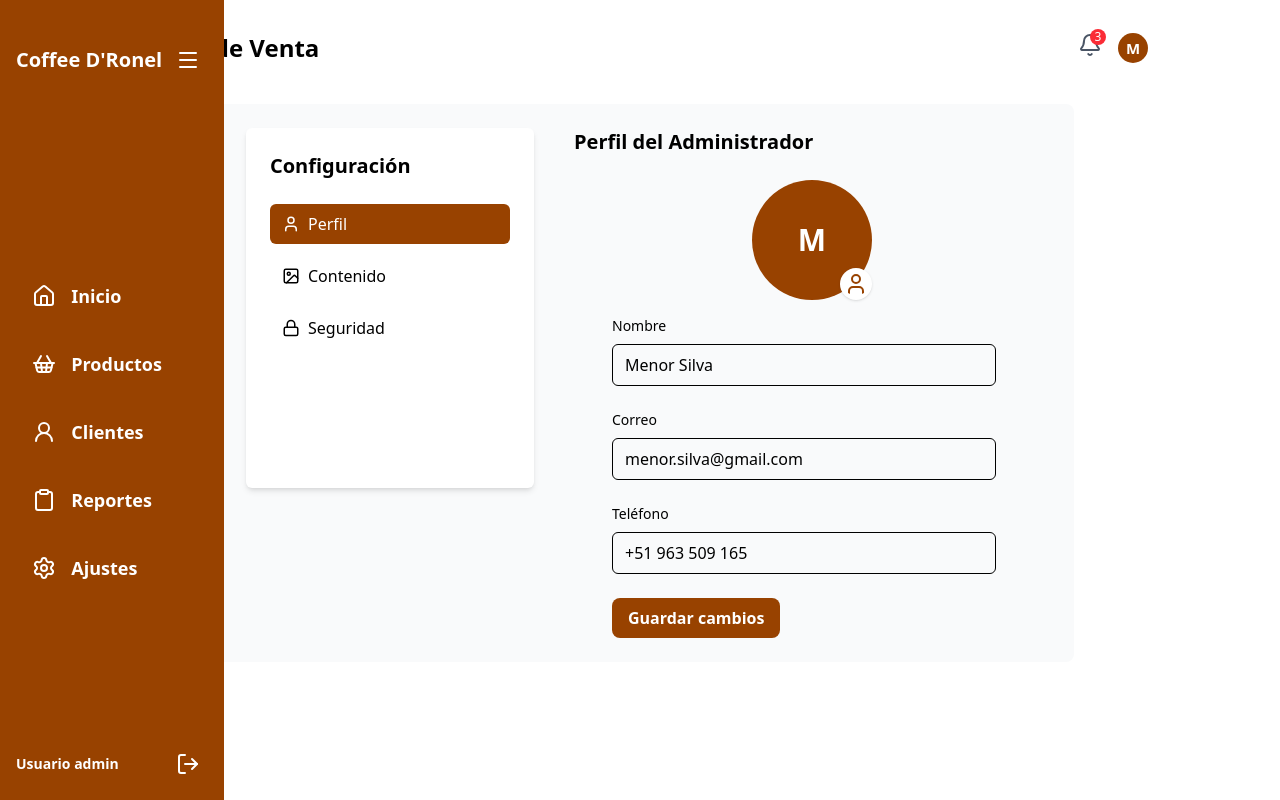
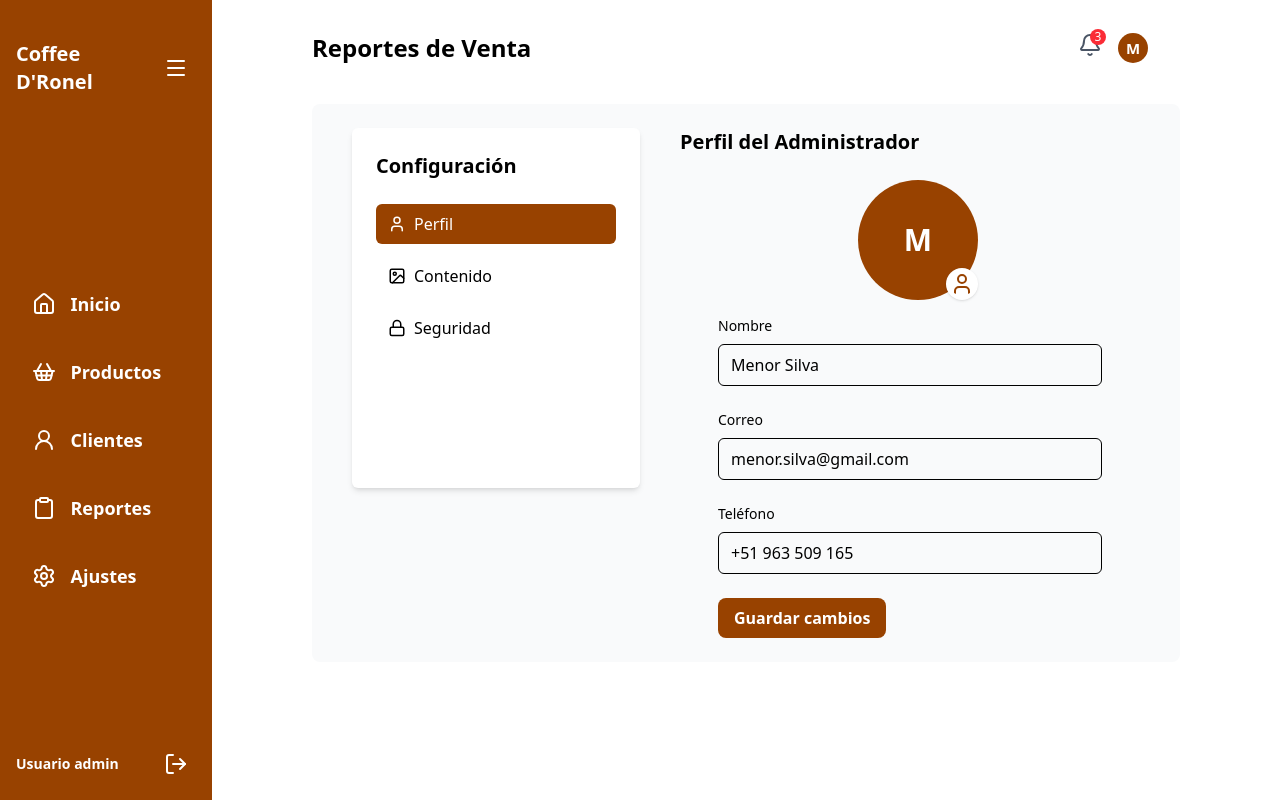
Before and after one commit to danielaoxeda/CafeDRonel-frontend, a React (Vite) app: page /dashboard/settings in a window 1280 px wide. Built offline with nearby package versions, Linux system fonts and the light colour scheme.

Commit message:
fixed: import de componentes y pages en main

```diff
--- a/src/components/Sidebar/GeneralSidebar.tsx
+++ b/src/components/Sidebar/GeneralSidebar.tsx
@@ -49,7 +49,7 @@ export default function Sidebar() {
 
     return (
         <nav
-             className={`${active ? "w-56" : "w-20"} h-screen flex flex-col justify-between bg-primary p-4 transition-all fixed top-0 left-0`}>
+             className={`${active ? "w-56" : "w-20"} h-screen flex flex-col justify-between bg-primary p-4 transition-all sticky top-0 left-0`}>
 
             <div className="pb-10 flex items-center justify-between w-full pt-6 ">
                 {/*Todo: Aquí falta el logo no lo tengo xd*/}
--- a/src/components/Sidebar/SettingsSidebar.tsx
+++ b/src/components/Sidebar/SettingsSidebar.tsx
@@ -10,7 +10,7 @@ const tabs = [
   { id: "seguridad", label: "Seguridad", icon: Lock },
 ];
 
-export function Sidebar({ activeTab, setActiveTab }: SidebarSettings) {
+export default function SettingsSidebar({ activeTab, setActiveTab }: SidebarSettings) {
   return (
 
     <div className="w-72 h-90 ml-0 rounded-md bg-white shadow-md p-6">
--- a/src/components/dashboard/header/Header.tsx
+++ b/src/components/dashboard/header/Header.tsx
@@ -1,5 +1,5 @@
-import { UserAvatar } from "../../user/UserAvatar";
 import { useUserStore } from "../../../store/userStore";
+import { UserAvatar } from "../../User/UserAvatar";
 import { Notifications } from "../notifications/Notifications";
 
 
--- a/src/components/dashboard/salesReports/DailyView.tsx
+++ b/src/components/dashboard/salesReports/DailyView.tsx
@@ -1,7 +1,7 @@
 import { CoinsIcon } from "lucide-react";
-import StatCard from "../card/StateCards";
 import LineChartView from "../../charts/LineChartView";
 import BarChartView from "../../charts/BarChartView";
+import StatCard from "../../card/StateCards";
 
 const dailyLineData = [
         { name: "Lunes", empaque: 120, grano: 150, moka: 90, electrica: 70, prensa: 50 },
--- a/src/components/dashboard/salesReports/MonthlyView.tsx
+++ b/src/components/dashboard/salesReports/MonthlyView.tsx
@@ -1,7 +1,8 @@
 import { CoinsIcon } from "lucide-react";
-import StatCard from "../card/StateCards";
+
 import LineChartView from "../../charts/LineChartView";
 import BarChartView from "../../charts/BarChartView";
+import StatCard from "../../card/StateCards";
 
 // Datos mensuales
 const monthlyLineData = [
--- a/src/components/dashboard/salesReports/WeeklyView.tsx
+++ b/src/components/dashboard/salesReports/WeeklyView.tsx
@@ -1,7 +1,7 @@
 import { CoinsIcon } from "lucide-react";
-import StatCard from "../card/StateCards";
 import LineChartView from "../../charts/LineChartView";
 import BarChartView from "../../charts/BarChartView";
+import StatCard from "../../card/StateCards";
 
 // Datos semanales
 const weeklyLineData = [
--- a/src/components/dashboard/tabsSettings/Security.tsx
+++ b/src/components/dashboard/tabsSettings/Security.tsx
@@ -1,7 +1,5 @@
 import { useState } from "react";
 import Button from "../../button/Button";
-
-
 
 export function Security() {
   const [currentPassword, setCurrentPassword] = useState("");
--- a/src/pages/dashboard/DashboardLayout.tsx
+++ b/src/pages/dashboard/DashboardLayout.tsx
@@ -1,5 +1,6 @@
 import {Outlet} from "react-router";
-import Sidebar from "../../components/sidebar/GeneralSidebar.tsx";
+import Sidebar from "../../components/Sidebar/GeneralSidebar";
+
 
 export default function DashboardLayout() {
     return (
--- a/src/pages/dashboard/SettingsPage.tsx
+++ b/src/pages/dashboard/SettingsPage.tsx
@@ -3,7 +3,7 @@ import { Profile } from "../../components/dashboard/tabsSettings/Profile";
 import { Security } from "../../components/dashboard/tabsSettings/Security";
 import { Content } from "../../components/dashboard/tabsSettings/Content";
 import { Header } from "../../components/dashboard/header/Header";
-import { Sidebar as SettingsSidebar } from "../../components/sidebar/SettingsSidebar";
+import SettingsSidebar from "../../components/Sidebar/SettingsSidebar";
 
 
 
```
